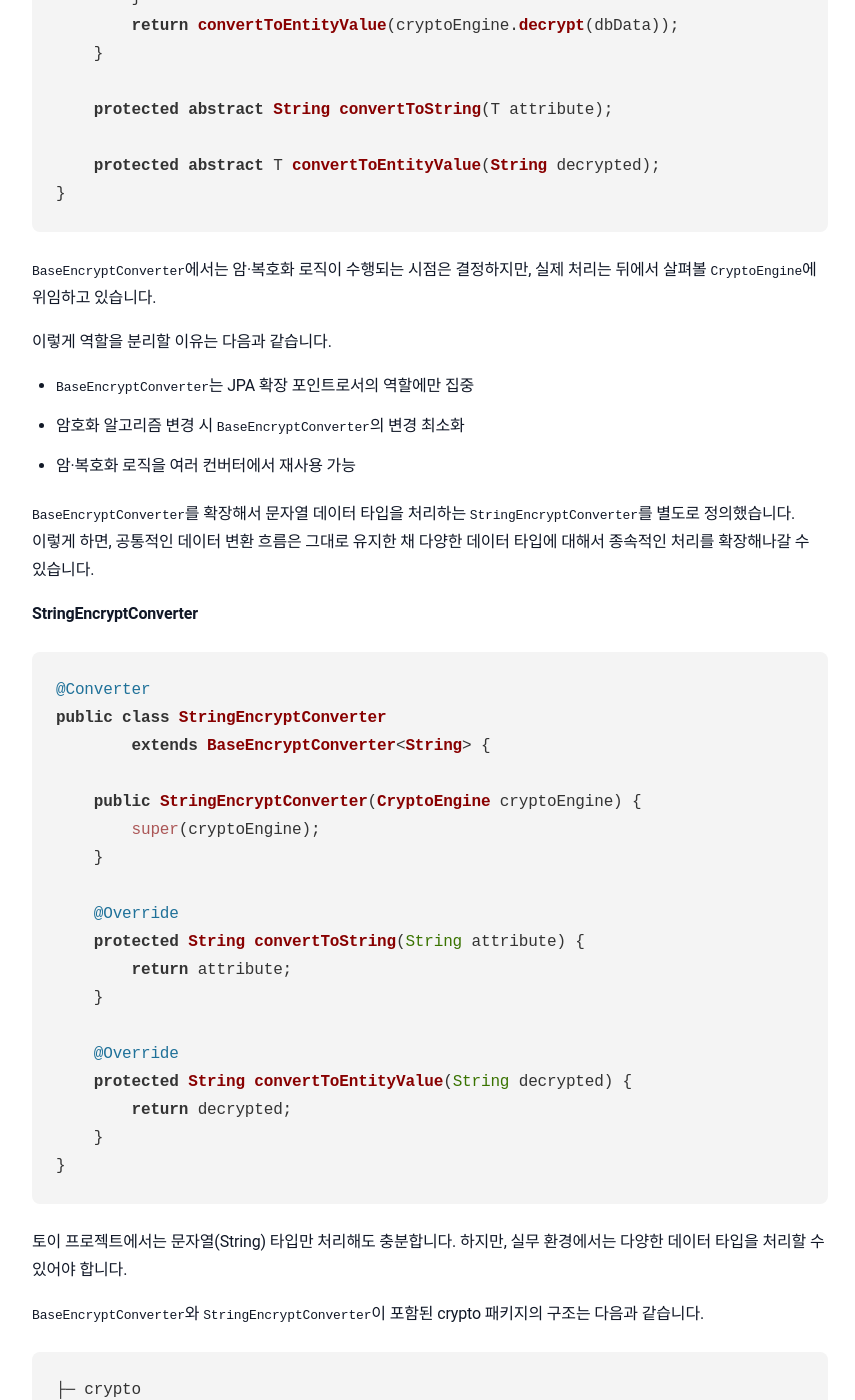
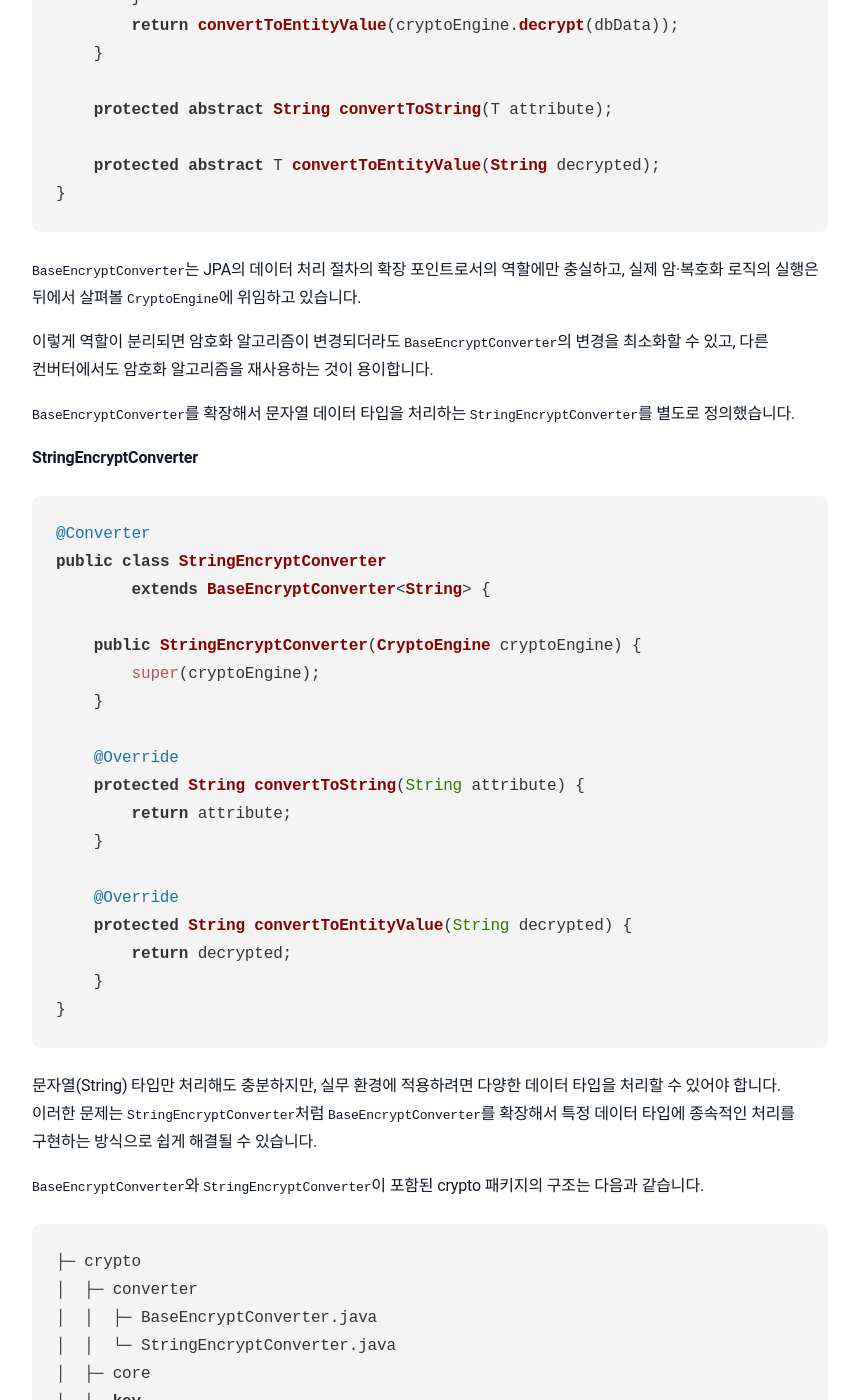
Before and after one commit to sanghoon-lee/sanghoon-lee.github.io, a Jekyll site: the page built from _posts/2026-01-27-JPACryptoConverter4.md, in a window 1280 px wide and 1400 px high, scrolled down 2095 px. Shown: the whole window, without its empty margins (210-1065 px from the left). Built offline with Jekyll 4.4.1, drawn with Linux system fonts in a browser that asks for light colours; nearby versions of some CDN libraries; comment, search, counter and statistics services are not loaded; some of the changed text lies outside the part shown.

Commit message:
AttributeConveter 포스팅 내용 수정

````diff
--- a/_posts/2026-01-27-JPACryptoConverter4.md
+++ b/_posts/2026-01-27-JPACryptoConverter4.md
@@ -24,7 +24,7 @@ public interface AttributeConverter<X, Y> {
 * X : 엔티티 필드의 데이터 타입
 * Y : DB 컬럼에 저장되는 값의 데이터 타입
 
-이 인터페이스를 상속받아 구현하면, JPA가 데이터를 저장하거나 조회하는 시점에 아래와 같은 흐름으로 데이터 변환 과정이 자동으로 수행됩니다.
+이 인터페이스를 상속받아 구현하면 개발자가 정의한 데이터 변환 과정이 JPA의 데이터 처리 절차에 통합되어 자동으로 수행됩니다.
 
 | 구분 | 데이터 저장 시 | 데이터 조회 시 |
 | --- | --- | --- |
@@ -33,8 +33,8 @@ public interface AttributeConverter<X, Y> {
 | 호출 시점 | DB에 저장하기 직전 | DB에서 읽은 직후 |
 | 결과 | DB에는 암호문 저장 | 엔티티에는 평문 설정 |
 
-이번 토이 프로젝트에서는 `AttributeConverter`를 상속받아
-`BaseEncryptConverter`를 정의했습니다. 나중에 기능이 확장될 가능성에 대비해서 데이터 변환 과정의 확장 포인트와 실제 암·복호화 로직을 분리했습니다.
+토이 프로젝트에서는 `AttributeConverter`를 상속받은
+`BaseEncryptConverter`를 정의했습니다. 이후 기능 확장 가능성을 고려해, 데이터 변환 과정과 암·복호화 로직을 분리했습니다.
 
 **BaseEncryptConverter**
 ```java
@@ -69,15 +69,11 @@ public abstract class BaseEncryptConverter<T>
 }
 ```
 
-`BaseEncryptConverter`에서는 암·복호화 로직이 수행되는 시점은 결정하지만, 실제 처리는 뒤에서 살펴볼 `CryptoEngine`에 위임하고 있습니다.
+`BaseEncryptConverter`는 JPA의 데이터 처리 절차의 확장 포인트로서의 역할에만 충실하고, 실제 암·복호화 로직의 실행은 뒤에서 살펴볼 `CryptoEngine`에 위임하고 있습니다.
 
-이렇게 역할을 분리할 이유는 다음과 같습니다.
+이렇게 역할이 분리되면 암호화 알고리즘이 변경되더라도 `BaseEncryptConverter`의 변경을 최소화할 수 있고, 다른 컨버터에서도 암호화 알고리즘을 재사용하는 것이 용이합니다.
 
-* `BaseEncryptConverter`는 JPA 확장 포인트로서의 역할에만 집중
-* 암호화 알고리즘 변경 시 `BaseEncryptConverter`의 변경 최소화
-* 암·복호화 로직을 여러 컨버터에서 재사용 가능
-
-`BaseEncryptConverter`를 확장해서 문자열 데이터 타입을 처리하는 `StringEncryptConverter`를 별도로 정의했습니다. 이렇게 하면, 공통적인 데이터 변환 흐름은 그대로 유지한 채 다양한 데이터 타입에 대해서 종속적인 처리를 확장해나갈 수 있습니다.
+`BaseEncryptConverter`를 확장해서 문자열 데이터 타입을 처리하는 `StringEncryptConverter`를 별도로 정의했습니다.
 
 **StringEncryptConverter**
 ```java
@@ -101,7 +97,7 @@ public class StringEncryptConverter
 }
 ```
 
-토이 프로젝트에서는 문자열(String) 타입만 처리해도 충분합니다. 하지만, 실무 환경에서는 다양한 데이터 타입을 처리할 수 있어야 합니다.
+문자열(String) 타입만 처리해도 충분하지만, 실무 환경에 적용하려면 다양한 데이터 타입을 처리할 수 있어야 합니다. 이러한 문제는 `StringEncryptConverter`처럼 `BaseEncryptConverter`를 확장해서 특정 데이터 타입에 종속적인 처리를 구현하는 방식으로 쉽게 해결될 수 있습니다.
 
 `BaseEncryptConverter`와 `StringEncryptConverter`이 포함된 crypto 패키지의 구조는 다음과 같습니다.
 ```
````
